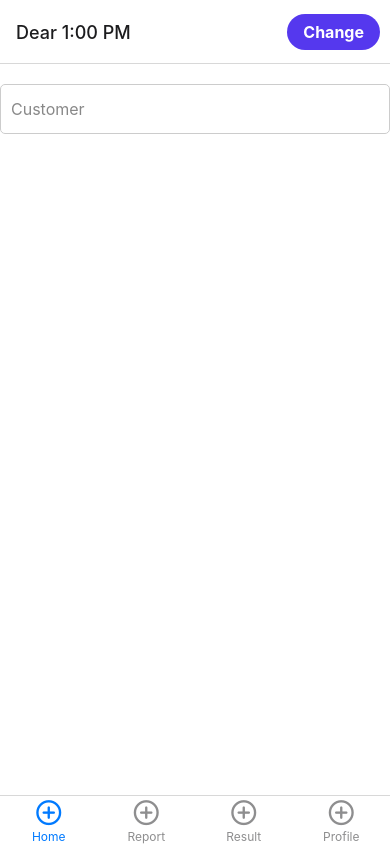
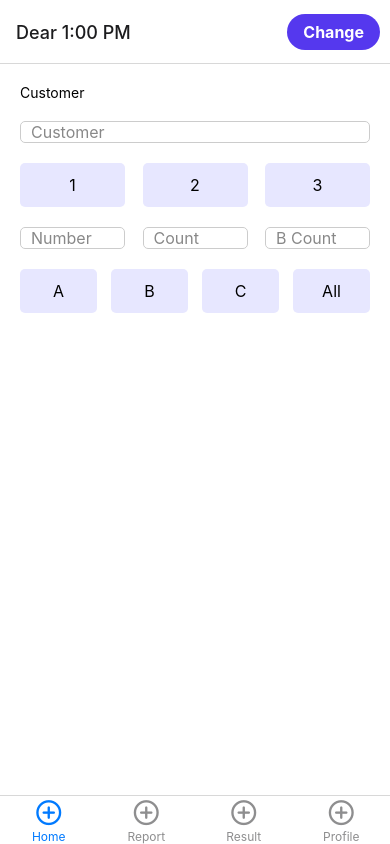
Before and after one commit to feyzibrahim/project-parallel, a React Native app: screen /BottomTab in a window 390 px wide. Built offline with nearby package versions, Linux system fonts and the light colour scheme.

Commit message:
homepage updated

```diff
--- a/src/screens/HomeScreen/HomeScreen.tsx
+++ b/src/screens/HomeScreen/HomeScreen.tsx
@@ -26,6 +26,18 @@
     setGameListVisible(false);
   };
 
+  const [selectedButton, setSelectedButton] = useState<number | null>(null);
+  const [selectedButtonABC, setSelectedButtonABC] = useState<number | null>(
+    null,
+  );
+
+  const handleButtonPress = (buttonNumber: number) => {
+    setSelectedButton(buttonNumber);
+  };
+  const handleButtonPressABC = (buttonNumber: number) => {
+    setSelectedButtonABC(buttonNumber);
+  };
+
   useEffect(() => {
     navigation.setOptions({
       headerTitle: 'Dear 1:00 PM',
@@ -40,12 +52,153 @@
   return (
     <SafeAreaView style={styles.container}>
       <ScrollView>
+        <View style={styles.body}>
+          {/* Customer Name */}
+
+          <Text>Customer</Text>
           <View style={styles.inputContainer}>
             <TextInput
               style={styles.input}
               placeholder="Customer"
               placeholderTextColor="#888"
             />
+          </View>
+
+          {/* 1, 2, 3 buttons */}
+
+          <View style={styles.buttonContainer}>
+            <TouchableOpacity
+              style={[
+                styles.button,
+                selectedButton === 1 && styles.selectedButton,
+              ]}
+              onPress={() => handleButtonPress(1)}>
+              <Text
+                style={[
+                  styles.buttonText,
+                  selectedButton === 1 && styles.selectedButtonText,
+                ]}>
+                1
+              </Text>
+            </TouchableOpacity>
+            <TouchableOpacity
+              style={[
+                styles.button,
+                selectedButton === 2 && styles.selectedButton,
+              ]}
+              onPress={() => handleButtonPress(2)}>
+              <Text
+                style={[
+                  styles.buttonText,
+                  selectedButton === 2 && styles.selectedButtonText,
+                ]}>
+                2
+              </Text>
+            </TouchableOpacity>
+            <TouchableOpacity
+              style={[
+                styles.button,
+                selectedButton === 3 && styles.selectedButton,
+              ]}
+              onPress={() => handleButtonPress(3)}>
+              <Text
+                style={[
+                  styles.buttonText,
+                  selectedButton === 3 && styles.selectedButtonText,
+                ]}>
+                3
+              </Text>
+            </TouchableOpacity>
+          </View>
+
+          {/* Number, Count, B Count textInputs */}
+
+          <View style={styles.horizontalRow}>
+            <View style={[styles.inputContainer, styles.inputWidth33]}>
+              <TextInput
+                style={styles.input}
+                placeholder="Number"
+                placeholderTextColor="#888"
+              />
+            </View>
+            <View style={[styles.inputContainer, styles.inputWidth33]}>
+              <TextInput
+                style={styles.input}
+                placeholder="Count"
+                placeholderTextColor="#888"
+              />
+            </View>
+            <View style={[styles.inputContainer, styles.inputWidth33]}>
+              <TextInput
+                style={styles.input}
+                placeholder="B Count"
+                placeholderTextColor="#888"
+              />
+            </View>
+          </View>
+
+          {/* A, B, C, All buttons */}
+
+          <View style={styles.buttonContainer}>
+            <TouchableOpacity
+              style={[
+                styles.buttonABC,
+                selectedButtonABC === 1 && styles.selectedButton,
+              ]}
+              onPress={() => handleButtonPressABC(1)}>
+              <Text
+                style={[
+                  styles.buttonText,
+                  selectedButtonABC === 1 && styles.selectedButtonText,
+                ]}>
+                A
+              </Text>
+            </TouchableOpacity>
+            <TouchableOpacity
+              style={[
+                styles.buttonABC,
+                selectedButtonABC === 2 && styles.selectedButton,
+              ]}
+              onPress={() => handleButtonPressABC(2)}>
+              <Text
+                style={[
+                  styles.buttonText,
+                  selectedButtonABC === 2 && styles.selectedButtonText,
+                ]}>
+                B
+              </Text>
+            </TouchableOpacity>
+            <TouchableOpacity
+              style={[
+                styles.buttonABC,
+                selectedButtonABC === 3 && styles.selectedButton,
+              ]}
+              onPress={() => handleButtonPressABC(3)}>
+              <Text
+                style={[
+                  styles.buttonText,
+                  selectedButtonABC === 3 && styles.selectedButtonText,
+                ]}>
+                C
+              </Text>
+            </TouchableOpacity>
+            <TouchableOpacity
+              style={[
+                styles.buttonABC,
+                selectedButtonABC === 4 && styles.selectedButton,
+              ]}
+              onPress={() => handleButtonPressABC(4)}>
+              <Text
+                style={[
+                  styles.buttonText,
+                  selectedButtonABC === 4 && styles.selectedButtonText,
+                ]}>
+                All
+              </Text>
+            </TouchableOpacity>
+          </View>
+
+          {/* Count and Amount */}
         </View>
       </ScrollView>
 
--- a/src/screens/HomeScreen/styles.ts
+++ b/src/screens/HomeScreen/styles.ts
@@ -1,45 +1,6 @@
-import { StyleSheet } from "react-native";
+import {StyleSheet} from 'react-native';
 
 const styles = StyleSheet.create({
-    container: {
-      flex: 1,
-      backgroundColor: '#fff',
-    },
-    header: {
-      paddingVertical: 10,
-      paddingHorizontal: 15,
-      borderBottomWidth: 1,
-      borderBottomColor: '#ccc',
-    },
-    subHeader: {
-      display: "flex",
-      flexDirection: "row",
-      justifyContent: "space-between",
-      alignItems: "center",
-    },
-    headerText: {
-      fontSize: 24,
-      fontWeight: 'bold',
-    },
-    content: {
-      flex: 1,
-      justifyContent: 'center',
-      alignItems: 'center',
-    },
-    welcomeText: {
-      fontSize: 20,
-      fontWeight: 'bold',
-      marginBottom: 10,
-    },
-    description: {
-      fontSize: 16,
-      textAlign: 'center',
-      paddingHorizontal: 30,
-    },
-    footer: {
-      paddingVertical: 20,
-      alignItems: 'center',
-    },
   logoutButton: {
     backgroundColor: '#5538EE',
     borderRadius: 30,
@@ -52,16 +13,58 @@
     fontSize: 16,
     fontWeight: 'bold',
   },
+  container: {
+    flex: 1,
+    backgroundColor: '#fff',
+  },
+  body: {
+    paddingHorizontal: 20,
+    paddingTop: 20,
+  },
+  inputContainer: {
+    marginVertical: 20,
+  },
   input: {
-      height: 50,
     borderWidth: 1,
     borderColor: '#ccc',
     borderRadius: 5,
     paddingHorizontal: 10,
     fontSize: 16,
   },
-    inputContainer: {
-      marginVertical: 20,
+  inputWidth33: {
+    width: '30%',
+  },
+  horizontalRow: {
+    display: 'flex',
+    flexDirection: 'row',
+    justifyContent: 'space-between',
+  },
+  buttonContainer: {
+    flexDirection: 'row',
+    justifyContent: 'space-between',
+    alignItems: 'center',
+  },
+  button: {
+    paddingVertical: 12,
+    minWidth: '30%',
+    borderRadius: 5,
+    backgroundColor: '#E7E7FF',
+  },
+  selectedButton: {
+    backgroundColor: '#6B4EFF',
+  },
+  buttonText: {
+    fontSize: 16,
+    textAlign: 'center',
+  },
+  selectedButtonText: {
+    color: '#ffffff',
+  },
+  buttonABC: {
+    paddingVertical: 12,
+    minWidth: '22%',
+    borderRadius: 5,
+    backgroundColor: '#E7E7FF',
   },
 });
 
```
Lines whose indentation alone changed are shown as unchanged.
